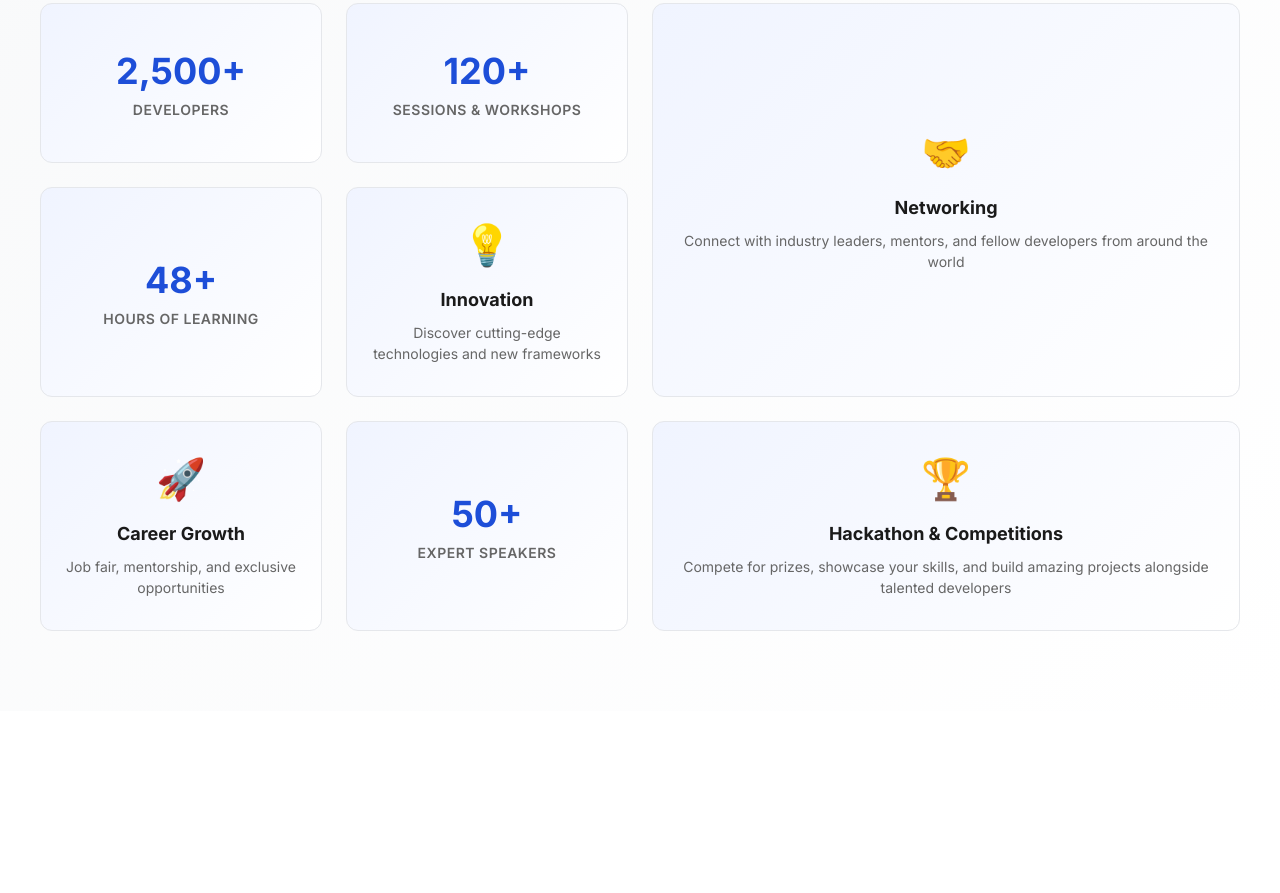
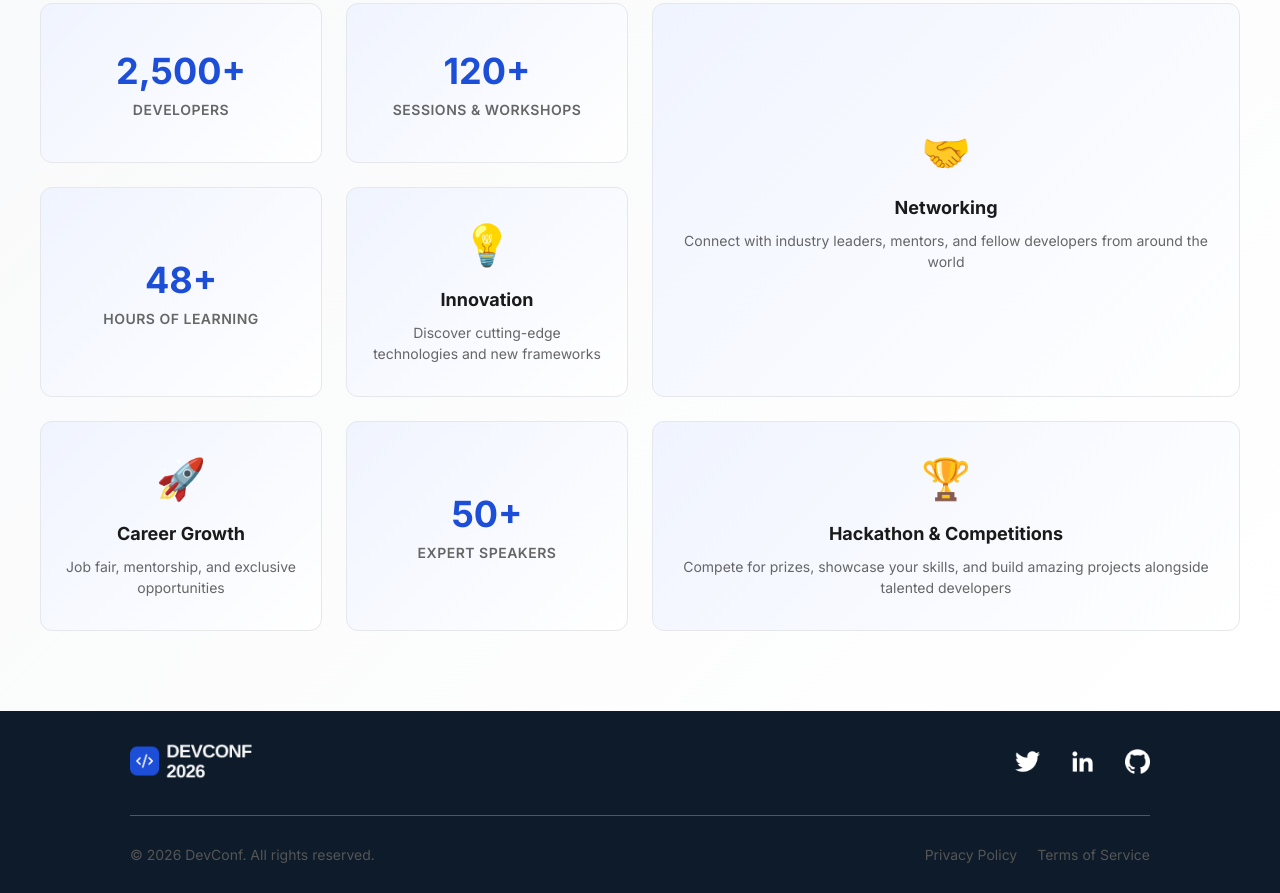
Before and after one commit to mirajkarim003-svg/Devconf-2026, a plain HTML site: page index.html in a window 1280 px wide. Shown: the part 3499-4392 px from the top of the page. Before the commit the page ends 4210 px from the top, so only its background shows below. Drawn offline with Linux system fonts and the light colour scheme.

Commit message:
complete footer section

```diff
--- a/index.html
+++ b/index.html
@@ -83,7 +83,7 @@
                     <h3>$399</h3>
                     <p>per person</p>
                     <ul>
-                        <li>up to 10 people</li>
+                        <li>Access to all 3 conference days</li>
                         <li>48 curated technical talks</li>
                         <li>2 workshop sessions</li>
                         <li>Networking lunch & coffee breaks</li>
@@ -189,6 +189,31 @@
         </section>
     </main>
 
+    <!-- footer section -->
+
+    <footer>
+        <div class="footer-top">
+            <div class="footer-logo">
+                <img src="./images/footer-logo.png" alt="footer logo">
+            </div>
+            <div class="footer-socials">
+                <a href="#"><img src="./images/twitter.png" alt="Twitter"></a>
+                <a href="#"><img src="./images/linkedin.png" alt="LinkedIn"></a>
+                <a href="#"><img src="./images/github-logo.png" alt="GitHub"></a>
+            </div>
+        </div>
+
+        <hr>
+
+        <div class="footer-bottom">
+            <p>© 2026 DevConf. All rights reserved.</p>
+            <div class="footer-links">
+                <a href="#">Privacy Policy</a>
+                <a href="#">Terms of Service</a>
+            </div>
+        </div>
+    </footer>
+
 </body>
 
 </html>
--- a/style.css
+++ b/style.css
@@ -94,7 +94,6 @@ button{
     margin-bottom: 5px;
     color: #0D1B2A;
 }
-
 .speaker-card p{
     padding: 0 20px 20px;
     color: #575757;
@@ -132,12 +131,10 @@ button{
     font-size: 15px;
     font-weight: 600;
 }
-
 .price-card h3{
     font-size: 60px;
     margin-bottom: 12px;
 }
-
 .price-card p{
     color: #888888;
     font-size: 16px;
@@ -149,7 +146,6 @@ button{
     margin: 20px 0 30px;
     padding: 0px;
 }
-
 .price-card li{
     padding: 12px 0 6px 22px;
     font-size: 17px;
@@ -223,7 +219,7 @@ button{
   display: grid;
   grid-template-columns: repeat(auto-fit, minmax(240px, 1fr));
   gap: 24px;
-  auto-rows: auto;
+  grid-auto-rows: auto;
 }
 
 /* Responsive grid for larger screens */
@@ -343,3 +339,51 @@ button{
     font-size: 13px;
   }
 }
+
+
+footer{
+    background-color: #0D1B2A;
+    color: #FFFFFF;
+    padding: 30px 130px;
+}
+
+.footer-top{
+    display: flex;
+    justify-content: space-between;
+    align-items: center;
+    margin-bottom: 30px;
+}
+.footer-logo img{
+    height: 40px;
+    width: auto;
+}
+
+.footer-socials{
+    display: flex;
+    gap: 30px;
+}
+
+.footer-socials img{
+    height: 25px;
+    width: 25px;
+    filter: brightness(0) invert(1);
+}
+footer hr{
+    border: none;
+    border-top: 1px solid #555555;
+    margin-bottom: 30px;
+}
+.footer-bottom{
+    display: flex;
+    justify-content: space-between;
+    font-size: 14px;
+    color: #555555;
+}
+.footer-bottom a{
+    color: #555555;
+    text-decoration: none;
+}
+.footer-links{
+    display: flex;
+    gap: 20px;
+}
```
